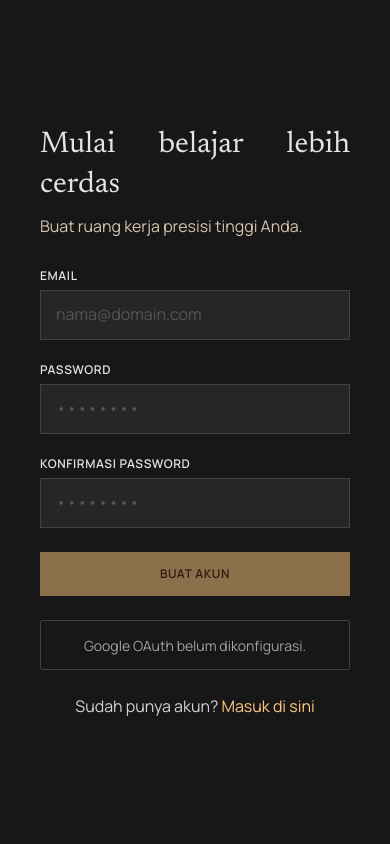
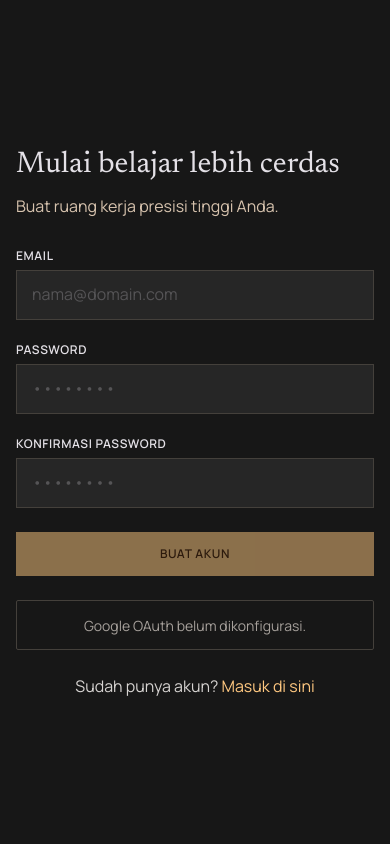
Before and after one commit to IbnuSabilGitHub/MythosNote, a Django app: page /signup/ in a window 390 px wide. Run offline with Django 4.2, Linux system fonts and the light colour scheme; style sheets or scripts are compiled from the project's sources; some libraries are stand-ins or nearby versions.

Commit message:
style: perbaiki horizontal overflow pada halaman auth (signin, signup, forgot password) untuk mobile

```diff
--- a/templates/forgot_password.html
+++ b/templates/forgot_password.html
@@ -34,8 +34,8 @@
     </div>
 
     <!-- Right Panel - Form -->
-    <div class="flex w-full items-center justify-center self-stretch overflow-y-auto px-10 py-20 md:py-32">
-        <div class="inline-flex w-96 max-w-96 flex-col items-start justify-start gap-6">
+    <div class="flex w-full items-center justify-center self-stretch overflow-y-auto px-4 sm:px-10 py-20 md:py-32">
+        <div class="inline-flex w-full max-w-sm flex-col items-start justify-start gap-6">
             <!-- Header -->
             <div class="flex flex-col items-start justify-start gap-3 self-stretch">
                 <div class="flex flex-col items-center justify-start self-stretch">
@@ -44,7 +44,7 @@
                     </h1>
                 </div>
                 <div class="flex flex-col items-center justify-start self-stretch">
-                    <p class="w-80 text-center font-manrope text-sm font-normal leading-5 text-on-surface-variant">
+                    <p class="w-full text-center font-manrope text-sm font-normal leading-5 text-on-surface-variant">
                         Masukkan email Anda untuk menerima instruksi reset<br />kata sandi.
                     </p>
                 </div>
--- a/templates/signin.html
+++ b/templates/signin.html
@@ -34,8 +34,8 @@
     </div>
 
     <!-- Right Panel - Form -->
-    <div class="flex w-full items-center justify-center self-stretch overflow-y-auto px-10 py-20 md:py-32">
-        <div class="inline-flex w-96 max-w-96 flex-col items-start justify-start gap-6">
+    <div class="flex w-full items-center justify-center self-stretch overflow-y-auto px-4 sm:px-10 py-20 md:py-32">
+        <div class="inline-flex w-full max-w-sm flex-col items-start justify-start gap-6">
             <!-- Header -->
             <div class="flex flex-col items-start justify-start gap-2 self-stretch">
                 <div class="flex flex-col items-start justify-start self-stretch pb-[0.59px]">
@@ -121,7 +121,7 @@
             <!-- Register Link -->
             <div class="flex flex-col items-start justify-start self-stretch pt-3.5">
                 <div class="flex flex-col items-center justify-start self-stretch pb-[0.59px]">
-                    <p class="h-7 w-80 text-center">
+                    <p class="h-7 w-full text-center">
                         <span class="font-manrope text-base font-normal leading-6 text-stone-300">
                             Belum punya akun?
                         </span>
--- a/templates/signup.html
+++ b/templates/signup.html
@@ -34,8 +34,8 @@
     </div>
 
     <!-- Right Panel - Form -->
-    <div class="flex w-full items-center justify-center self-stretch overflow-y-auto px-10 py-20 md:py-32">
-        <div class="inline-flex w-96 max-w-96 flex-col items-start justify-start gap-6">
+    <div class="flex w-full items-center justify-center self-stretch overflow-y-auto px-4 sm:px-10 py-20 md:py-32">
+        <div class="inline-flex w-full max-w-sm flex-col items-start justify-start gap-6">
             <!-- Header -->
             <div class="flex flex-col items-start justify-start gap-2 self-stretch">
                 <div class="flex flex-col items-start justify-start self-stretch pb-[0.59px]">
@@ -123,9 +123,9 @@
             <!-- Login Link -->
             <div class="flex flex-col items-start justify-start self-stretch pb-[0.59px]">
                 <div class="flex flex-col items-center justify-start self-stretch">
-                    <p class="h-6 w-60 text-center">
+                    <p class="h-6 w-full text-center">
                         <span class="font-manrope text-base font-normal leading-6 text-stone-300">
-                            Sudah punya akun?
+                             Sudah punya akun?
                         </span>
                         <a href="{% url 'signin' %}"
                             class="font-manrope text-base font-normal text-primary hover:underline transition ">
```
